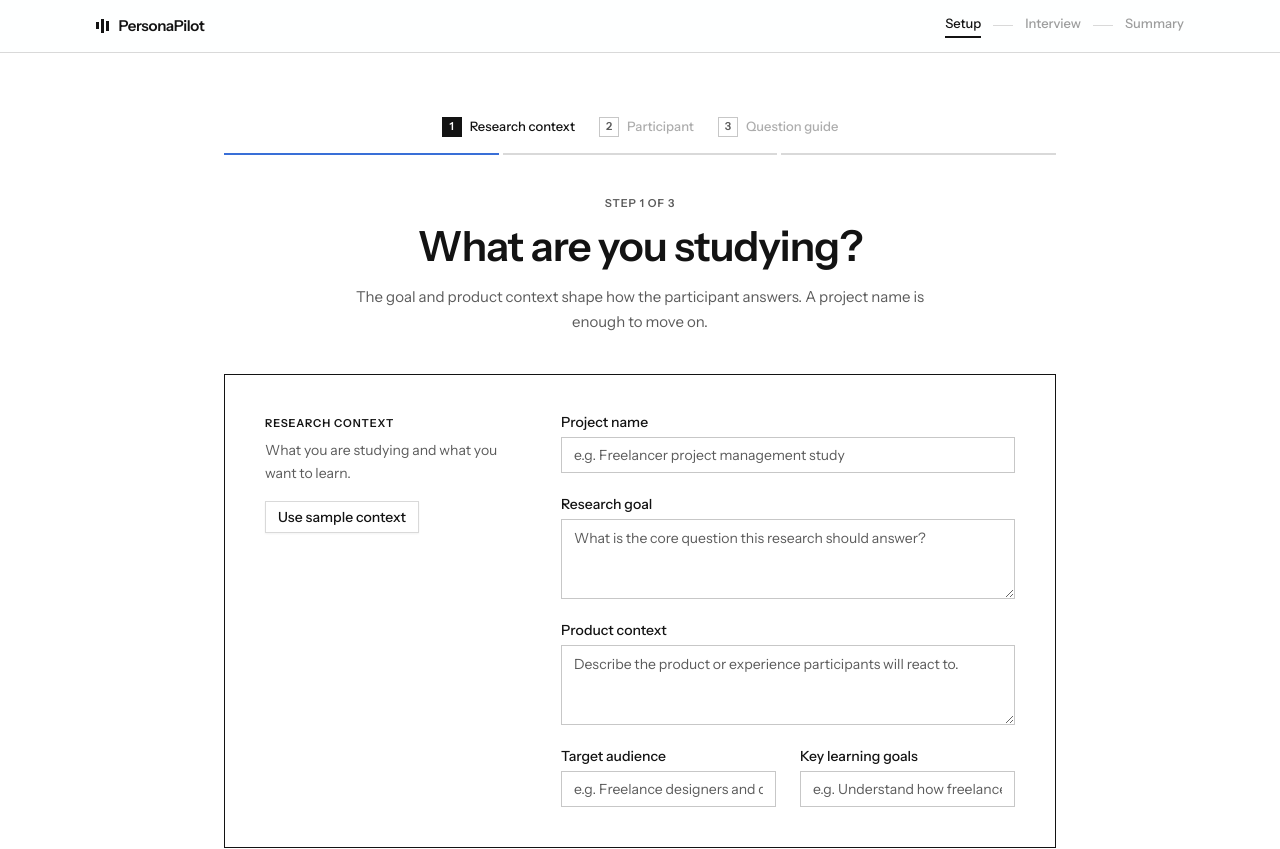
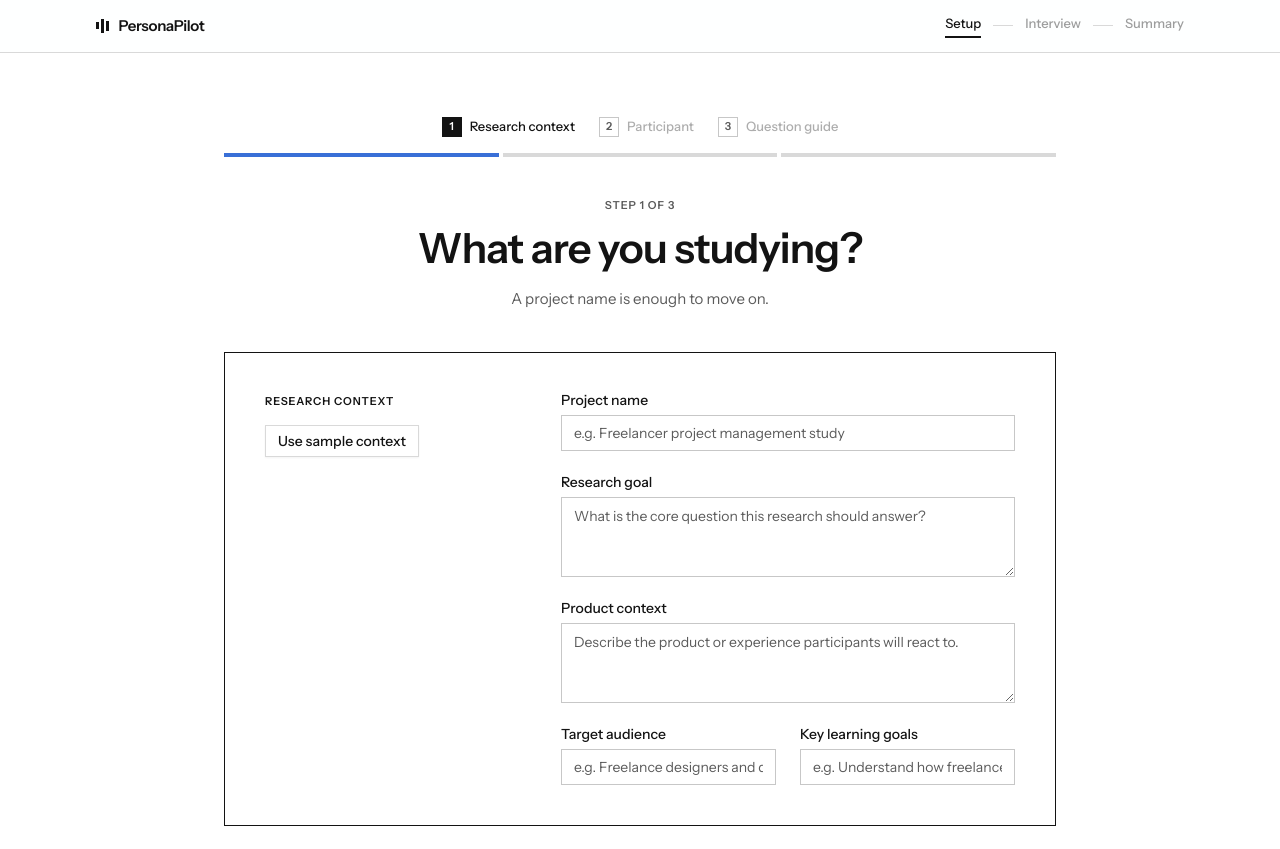
Before and after one commit to rishiashar/Personapilot, a Next.js app: page /setup in a window 1280 px wide. Shown: the top 849 px of the page. Built offline with nearby package versions, Linux system fonts and the light colour scheme.

Commit message:
style: declutter setup form copy + thicker progress bar
Co-Authored-By: Devin AI <158243242+devin-ai-integration[bot]@users.noreply.github.com>

```diff
--- a/app/setup/page.tsx
+++ b/app/setup/page.tsx
@@ -45,20 +45,17 @@ const STEP_META = [
   {
     label: "Research context",
     title: "What are you studying?",
-    description:
-      "The goal and product context shape how the participant answers. A project name is enough to move on.",
+    description: "A project name is enough to move on.",
   },
   {
     label: "Participant",
     title: "Who are you interviewing?",
-    description:
-      "The richer the persona, the more believable the answers. Start with a name and add detail as you go.",
+    description: "The richer the persona, the more believable the answers.",
   },
   {
     label: "Question guide",
     title: "What will you ask?",
-    description:
-      "Optional. Type your questions or import them from a document; they stay visible during the interview.",
+    description: "Optional. Your questions stay visible during the interview.",
   },
 ] as const;
 
@@ -217,7 +214,7 @@ export default function SetupPage() {
                 <span
                   key={item.label}
                   className={cn(
-                    "h-0.5 flex-1",
+                    "h-1 flex-1",
                     index <= step ? "bg-brand" : "bg-border"
                   )}
                 />
--- a/components/PersonaForm.tsx
+++ b/components/PersonaForm.tsx
@@ -22,10 +22,6 @@ export function PersonaForm({
     <section className="grid gap-8 md:grid-cols-[240px_minmax(0,1fr)] md:gap-14">
       <div>
         <h2 className="caps">Participant persona</h2>
-        <p className="mt-2 text-sm leading-relaxed text-muted-foreground">
-          The simulated participant you will interview. The richer the
-          persona, the more believable the answers.
-        </p>
         <Button
           type="button"
           variant="outline"
--- a/components/QuestionGuideForm.tsx
+++ b/components/QuestionGuideForm.tsx
@@ -99,10 +99,6 @@ export function QuestionGuideForm({
     <section className="grid gap-8 md:grid-cols-[240px_minmax(0,1fr)] md:gap-14">
       <div>
         <h2 className="caps">Question guide</h2>
-        <p className="mt-2 text-sm leading-relaxed text-muted-foreground">
-          Optional. The questions you plan to ask, shown beside the interview
-          room so you can read while you talk.
-        </p>
       </div>
 
       <div className="grid gap-6">
@@ -203,10 +199,6 @@ export function QuestionGuideForm({
             value={value}
             onChange={(e) => onChange(e.target.value)}
           />
-          <p className="text-xs text-muted-foreground">
-            You can ask anything during the interview. This list is a script
-            to glance at, not a cage.
-          </p>
         </div>
       </div>
     </section>
--- a/components/ResearchContextForm.tsx
+++ b/components/ResearchContextForm.tsx
@@ -20,9 +20,6 @@ export function ResearchContextForm({
     <section className="grid gap-8 md:grid-cols-[240px_minmax(0,1fr)] md:gap-14">
       <div>
         <h2 className="caps">Research context</h2>
-        <p className="mt-2 text-sm leading-relaxed text-muted-foreground">
-          What you are studying and what you want to learn.
-        </p>
         <Button
           type="button"
           variant="outline"
```
